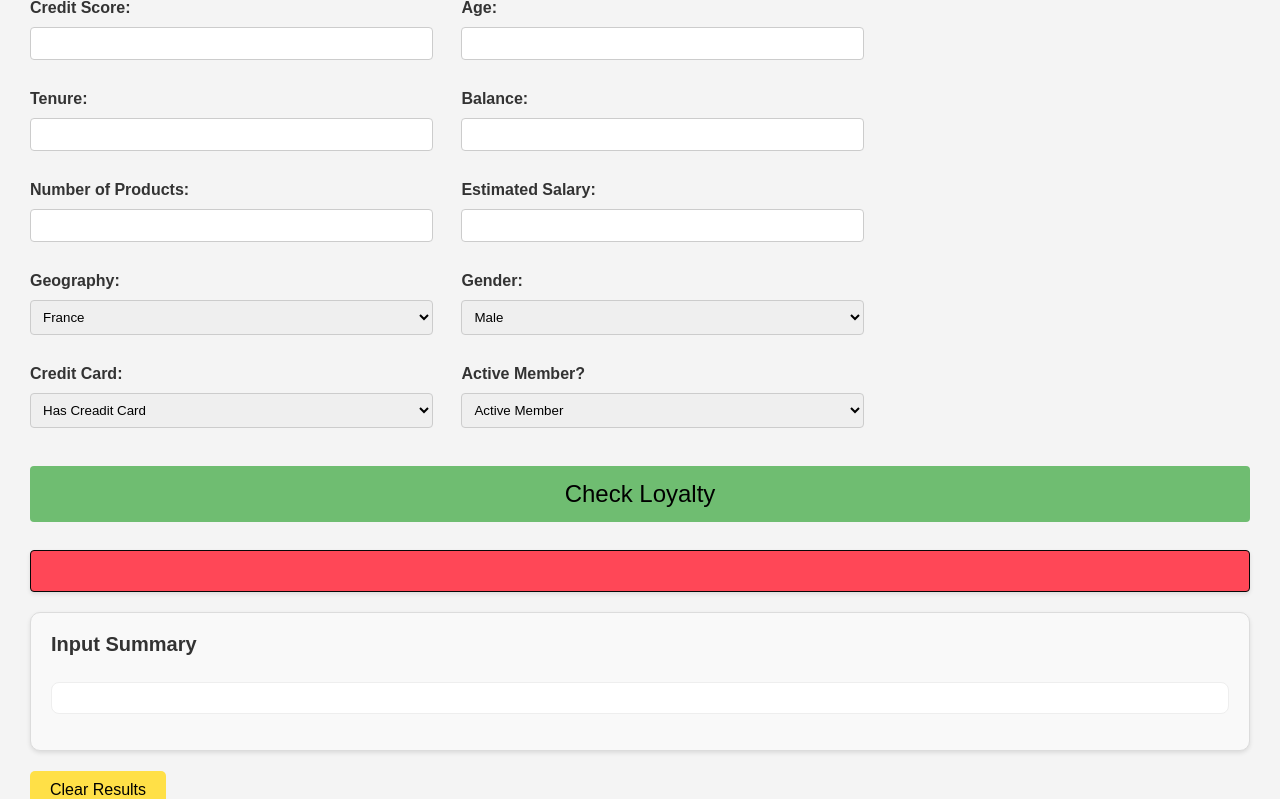
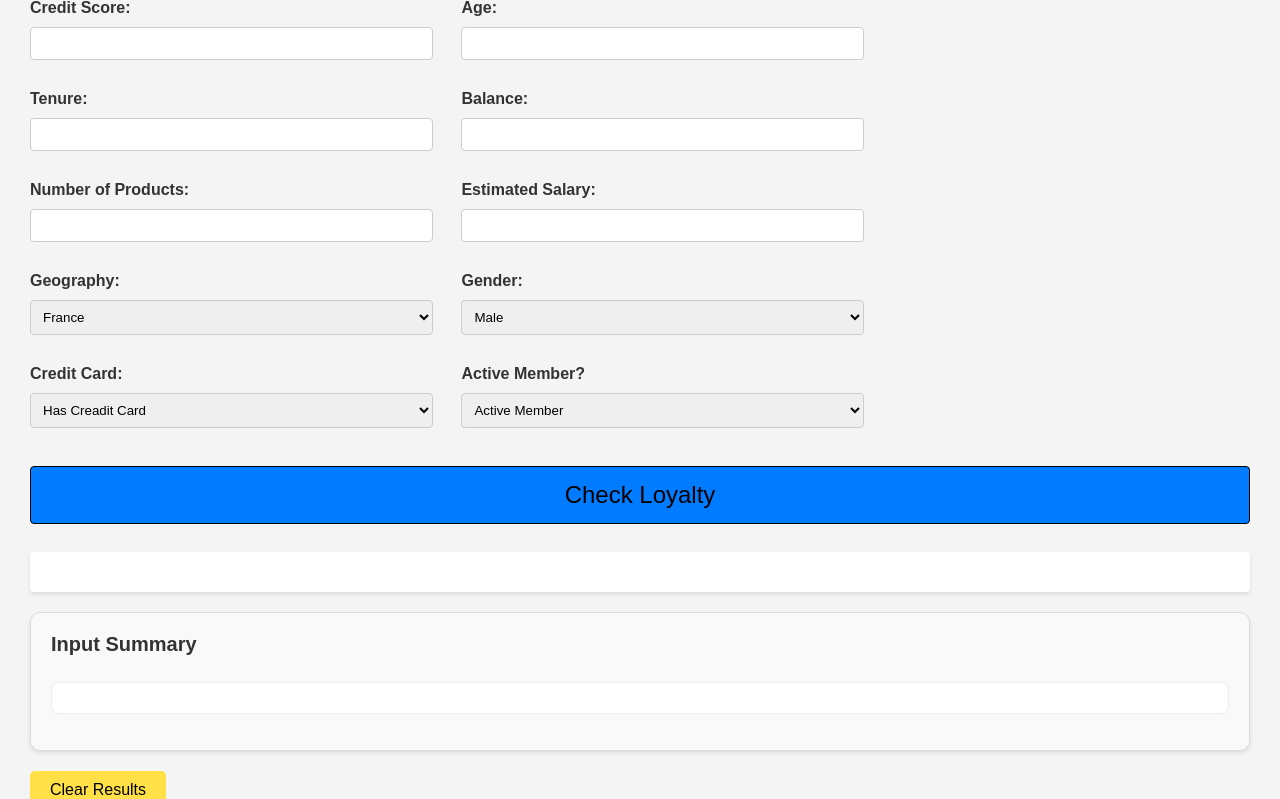
Before and after one commit to Talieh-Sh/Bank_Churn_Project, a Flask app: page / in a window 1280 px wide. Shown: the part 467-1266 px from the top of the page. Run offline with Flask 3, Linux system fonts and the light colour scheme; parts of the project's set-up code (start-up, migrations or seed data) failed here and were passed over; some libraries are stand-ins or nearby versions.

Commit message:
Working on Prediction result colours

```diff
--- a/static/css/style-homepage.css
+++ b/static/css/style-homepage.css
@@ -51,18 +51,19 @@ select {
 
 button[type="submit"] {
     font-size: 24px;
+    border: 1px solid black; /* Adds a border around the element */
     width: 100%;
-    background-color: #4caf4fca;
+    background-color: #017bff;
     color: rgb(0, 0, 0);
     padding: 14px 20px;
     margin: 8px 0;
-    border: none;
     border-radius: 4px;
     cursor: pointer;
 }
 
 button[type="submit"]:hover {
-    background-color: #235e26;
+    background-color: #2860c9;
+
 }
 
 
@@ -73,7 +74,6 @@ button[type="submit"]:hover {
     color: white; /* White text */
     padding: 20px; /* Adds space around the text */
     margin-top: 20px; /* Adds space above the element */
-    border: 1px solid #070707; /* Adds a border around the element */
     border-radius: 4px; /* Rounds the corners of the border */
     text-align: center; /* Centers the text inside */
     box-shadow: 0 2px 4px rgba(0, 0, 0, 0.1); /* Adds a subtle shadow for depth */
@@ -87,7 +87,21 @@ button[type="submit"]:hover {
     color: white; /* White text */
     padding: 20px; /* Adds space around the text */
     margin-top: 20px; /* Adds space above the element */
-    border: 1px solid #070707; /* Adds a border around the element */
+
+    border-radius: 4px; /* Rounds the corners of the border */
+    text-align: center; /* Centers the text inside */
+    box-shadow: 0 2px 4px rgba(0, 0, 0, 0.1); /* Adds a subtle shadow for depth */
+}
+
+
+.result-not-ready {
+    font-size: 24px; /* Makes the font larger */
+    font-weight: bold; /* Makes the font bolder */
+    background-color: white; /* Red background */
+    color: black; /* White text */
+    padding: 20px; /* Adds space around the text */
+    margin-top: 20px; /* Adds space above the element */
+
     border-radius: 4px; /* Rounds the corners of the border */
     text-align: center; /* Centers the text inside */
     box-shadow: 0 2px 4px rgba(0, 0, 0, 0.1); /* Adds a subtle shadow for depth */
--- a/static/js/ClearContent.js
+++ b/static/js/ClearContent.js
@@ -5,5 +5,6 @@ document.addEventListener('DOMContentLoaded', function() {
 
         // Clear the "Input Summary"
         document.getElementById('summary-content').innerHTML = '';
+        result_status=
     });
 });
--- a/templates/homepage.html
+++ b/templates/homepage.html
@@ -115,7 +115,8 @@
             <button type="submit">Check Loyalty</button>
         </form>
         <!-- Display prediction result here -->
-        <div id="prediction-result" class="{{ 'result-loyal' if result_status == 'loyal' else 'result-not-loyal' }}" style="margin-top: 20px;">
+        <div id="prediction-result"  class="{{ 'result-loyal' if result_status == 'loyal' else 'result-not-loyal' if result_status else 'result-not-ready' }}"
+        style="margin-top: 20px;">
             {{prediction_text}}
         </div>
 
```
